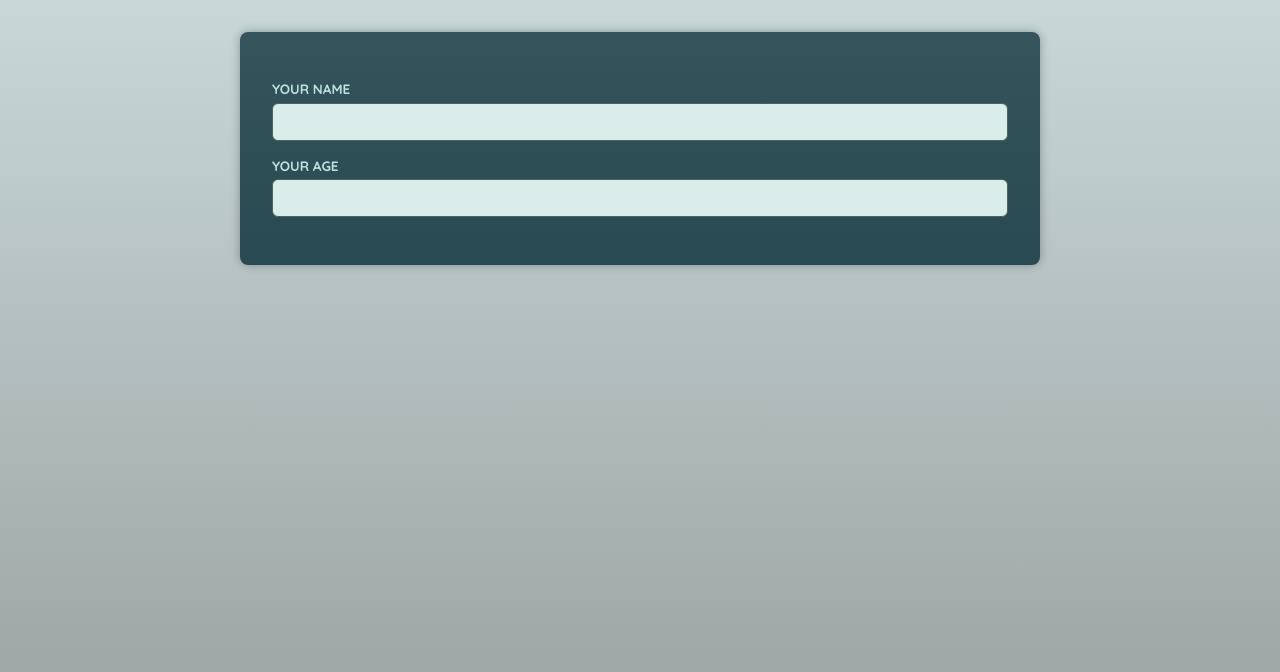
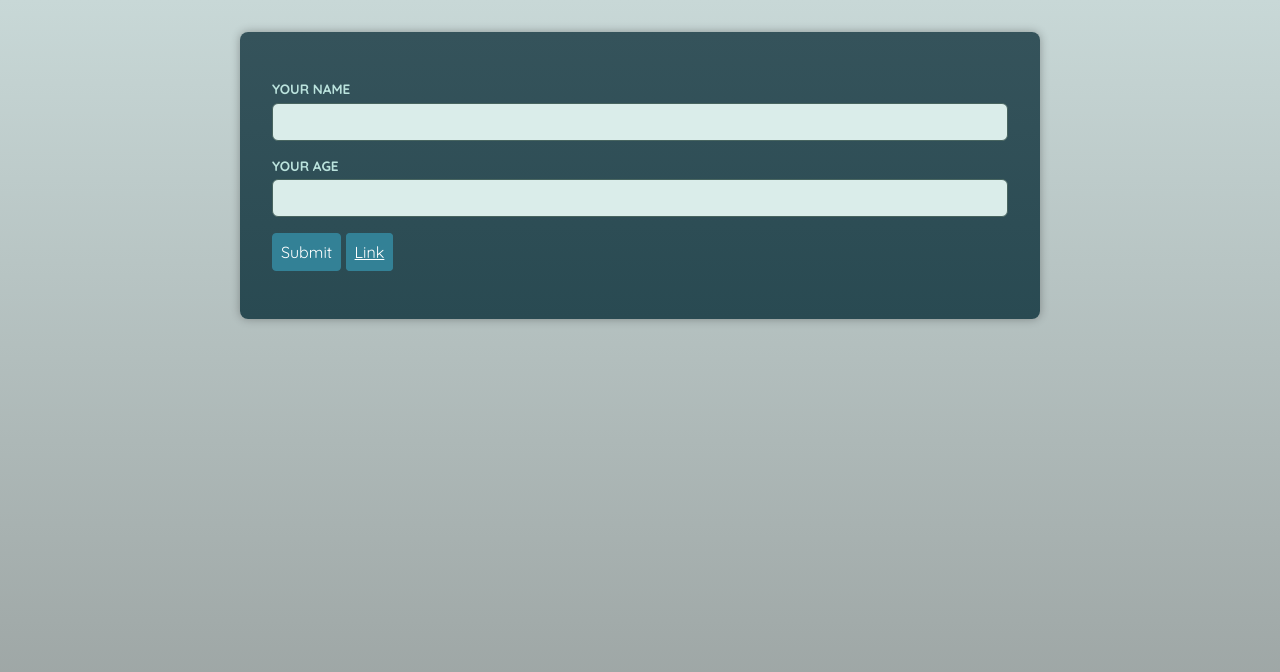
Before and after one commit to ElizabethVlasenko/react-ts-advanced-component-types, a React (Vite) app: page / in a window 1280 px wide. Shown: the top 672 px of the page. Built offline with nearby package versions, Linux system fonts and the light colour scheme; a web font is replaced by a local one.

Commit message:
Add a custom button component

```diff
--- a/src/App.tsx
+++ b/src/App.tsx
@@ -1,3 +1,4 @@
+import Button from "./components/Button";
 import Input from "./components/Input";
 
 function App() {
@@ -5,6 +6,14 @@
     <main>
       <Input id="name" label="Your name" type="text" />
       <Input id="age" label="Your age" type="number" />
+      <p>
+        <Button el="button" type="submit">
+          Submit
+        </Button>{" "}
+        <Button el="link" href="/">
+          Link
+        </Button>
+      </p>
     </main>
   );
 }
--- /dev/null
+++ b/src/components/Button.tsx
@@ -0,0 +1,17 @@
+import { type ComponentPropsWithoutRef } from "react";
+
+type ButtonProps = {
+  el: "button";
+} & ComponentPropsWithoutRef<"button">;
+
+type AnchorProps = {
+  el: "link";
+} & ComponentPropsWithoutRef<"a">;
+
+export default function Button(props: ButtonProps | AnchorProps) {
+  if (props.el === "link") {
+    return <a className="button" {...props}></a>;
+  }
+
+  return <button className="button" {...props}></button>;
+}
--- a/src/components/Input.tsx
+++ b/src/components/Input.tsx
@@ -1,4 +1,4 @@
-import { ComponentPropsWithoutRef } from "react";
+import { type ComponentPropsWithoutRef } from "react";
 
 type InputProps = {
   label: string;
```
